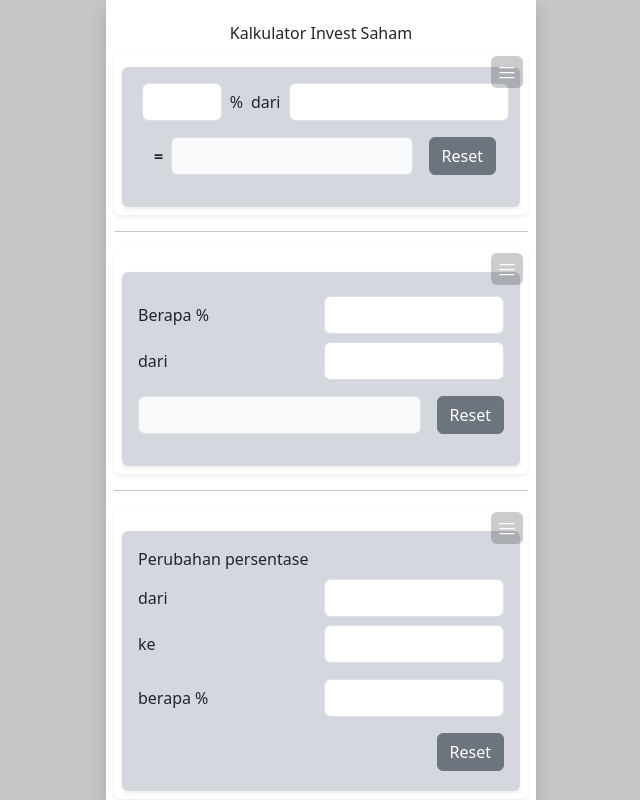
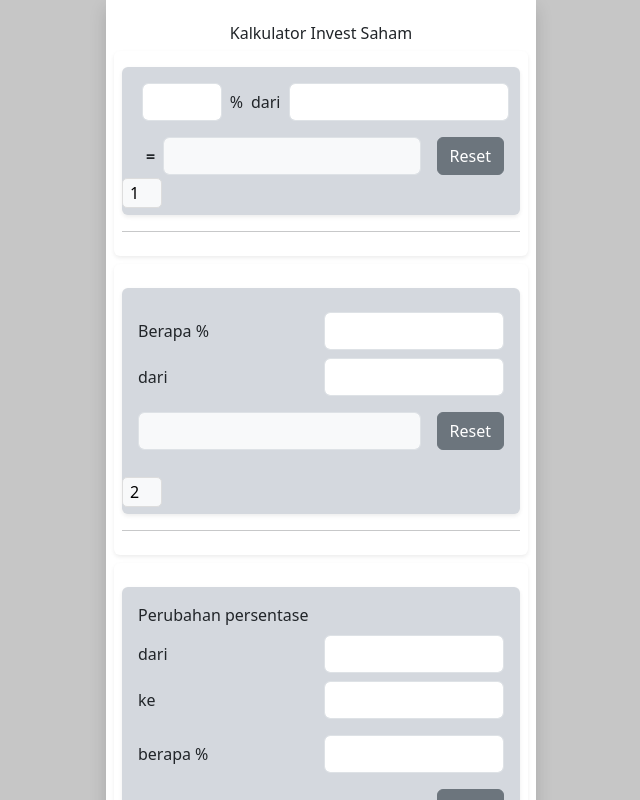
Before and after one commit to welly-im/kalon, a Next.js app: page / in a window 1280 px wide. Shown: the top 800 px of the page, without its empty margins (319-959 px from the left). Built offline with nearby package versions, Linux system fonts and the light colour scheme.

Commit message:
fix order

```diff
--- a/package.json
+++ b/package.json
@@ -10,7 +10,6 @@
   },
   "dependencies": {
     "bootstrap": "^5.3.3",
-    "framer-motion": "^12.5.0",
     "next": "15.1.6",
     "react": "^19.0.0",
     "react-dom": "^19.0.0"
--- a/src/app/page.js
+++ b/src/app/page.js
@@ -1,7 +1,6 @@
 "use client";
 import "bootstrap/dist/css/bootstrap.min.css";
 import { useState, useEffect } from "react";
-import { Reorder, motion, useDragControls } from "framer-motion";
 
 import Persen from "./persen";
 import BerapaPersen from "./pageBerapaPersen";
@@ -28,6 +27,7 @@ const defaultOrder = [
 export default function Home() {
   const [order, setOrder] = useState(defaultOrder);
 
+  // Load urutan dari localStorage
   useEffect(() => {
     const savedOrder = localStorage.getItem("componentOrder");
     if (savedOrder) {
@@ -35,9 +35,26 @@ export default function Home() {
     }
   }, []);
 
+  // Simpan ke localStorage setiap kali urutan berubah
   useEffect(() => {
     localStorage.setItem("componentOrder", JSON.stringify(order));
   }, [order]);
+
+  // Update urutan berdasarkan input angka
+  const handleOrderChange = (key, newIndex) => {
+    const newOrder = [...order];
+    const oldIndex = newOrder.indexOf(key);
+
+    // Validasi input
+    if (newIndex < 1 || newIndex > order.length) return;
+
+    // Hapus komponen dari posisi lama
+    newOrder.splice(oldIndex, 1);
+    // Masukkan ke posisi baru
+    newOrder.splice(newIndex - 1, 0, key);
+
+    setOrder(newOrder);
+  };
 
   return (
     <div
@@ -46,72 +63,41 @@ export default function Home() {
     >
       <h6 className="mt-3">Kalkulator Invest Saham</h6>
 
-      <Reorder.Group
-        axis="y"
-        values={order}
-        onReorder={setOrder}
-        className="w-100"
-        as="div"
-      >
-        {order.map((key) => {
+      {order.map((key, index) => {
         const Component = components[key];
-          const controls = useDragControls(); // Kontrol drag manual
-
-          if (!Component) return null; // Mencegah error jika komponen tidak ditemukan
+        if (!Component) return null; // Cegah error jika komponen tidak ditemukan
 
         return (
-            <Reorder.Item
+          <div
             key={key}
-              value={key}
-              as="div"
-              dragListener={false} // Matikan drag di seluruh area, hanya di ikon
-              dragControls={controls} // Gunakan kontrol manual
+            className="w-100 mb-2 p-2 bg-white shadow-sm rounded position-relative"
           >
-              <motion.div
-                className="position-relative w-100 mb-2 p-2 bg-white shadow-sm rounded"
-                layout
-                layoutTransition={{
-                  type: "spring",
-                  stiffness: 300,
-                  damping: 30,
+            {/* Input untuk mengatur urutan (Pindah ke pojok kiri bawah) */}
+            <input
+              type="number"
+              min="1"
+              max={order.length}
+              value={index + 1}
+              onChange={(e) => handleOrderChange(key, parseInt(e.target.value))}
+              className="position-absolute start-0 m-2 text-center"
+              style={{
+                width: "40px",
+                height: "30px",
+                border: "1px solid #ddd",
+                borderRadius: "5px",
+                background: "#f8f9fa",
+                bottom: "40px",
+                left: "5px !important",
+                zIndex: "10",
               }}
-              >
-                {/* Tombol hamburger di pojok kanan atas */}
-                <motion.div
-                  className="position-absolute d-flex align-items-center justify-content-center"
-                  style={{
-                    top: "5px",
-                    right: "5px",
-                    width: "32px",
-                    height: "32px",
-                    background: "rgba(0, 0, 0, 0.2)",
-                    borderRadius: "6px",
-                    cursor: "grab",
-                    zIndex: 10, // Pastikan ikon selalu di atas komponen lain
-                  }}
-                  onPointerDown={(e) => controls.start(e)} // Drag hanya lewat ikon ini
-                >
-                  <svg
-                    xmlns="http://www.w3.org/2000/svg"
-                    width="20"
-                    height="20"
-                    fill="white"
-                    viewBox="0 0 16 16"
-                  >
-                    <path d="M2 4h12v1H2zM2 8h12v1H2zM2 12h12v1H2z" />
-                  </svg>
-                </motion.div>
+            />
 
             {/* Konten Komponen */}
-                <div className="flex-grow-1">
             <Component />
+            <hr className="w-100" />
           </div>
-              </motion.div>
-              <hr className="w-100" />
-            </Reorder.Item>
         );
       })}
-      </Reorder.Group>
     </div>
   );
 }
--- a/src/app/pageBerapaPersen.js
+++ b/src/app/pageBerapaPersen.js
@@ -42,7 +42,7 @@ export default function BerapaPersen() {
         style={{ backgroundColor: "#d4d8de" }}
       >
         <form onSubmit={(e) => e.preventDefault()}>
-          <div className="mb-1">
+          <div className="mb-5">
             <div className="d-flex align-items-center justify-content-between my-2">
               <p className="my-0 me-3"> Berapa % </p>
               <input
--- a/src/app/pageHitungDividenDariJumlahLot.js
+++ b/src/app/pageHitungDividenDariJumlahLot.js
@@ -72,7 +72,7 @@ export default function HitungDividenDariJumlahLot() {
         style={{ backgroundColor: "#d4d8de" }}
       >
         <form onSubmit={(e) => e.preventDefault()}>
-          <div className="mb-1">
+          <div className="mb-2">
             <p className="mx-0 mb-0"> Hasil dividen </p>
             <div className="d-flex align-items-center justify-content-between my-2">
               <p className="my-0 me-3"> Jumlah lot</p>
--- a/src/app/pageHitungLotDividen.js
+++ b/src/app/pageHitungLotDividen.js
@@ -72,7 +72,7 @@ export default function HitungLotDividen() {
         style={{ backgroundColor: "#d4d8de" }}
       >
         <form onSubmit={(e) => e.preventDefault()}>
-          <div className="mb-1">
+          <div className="mb-2">
             <p className="mx-0 mb-0">
               {" "}
               Hitung jumlah lot dan dividen dari modal{" "}
--- a/src/app/persen.js
+++ b/src/app/persen.js
@@ -63,7 +63,7 @@ export default function Persen() {
               />
             </div>
           </div>
-          <div className="d-flex align-items-center justify-content-center p-0 mx-2 mb-3">
+          <div className="d-flex align-items-center justify-content-center p-0 mb-4">
             <p className="fw-bold mx-2 mb-0"> = </p>
             <input
               type="text"
--- a/src/app/perubahanPersen.js
+++ b/src/app/perubahanPersen.js
@@ -41,7 +41,7 @@ export default function PerubahanPersen() {
         style={{ backgroundColor: "#d4d8de" }}
       >
         <form onSubmit={(e) => e.preventDefault()}>
-          <div className="mb-1">
+          <div className="mb-2">
             <p className="mx-0 mb-0"> Perubahan persentase </p>
             <div className="d-flex align-items-center justify-content-between my-2">
               <p className="my-0 me-3"> dari</p>
```
Also changed, not shown: 1 other file (tests, documents, lock files or other folders). Lines whose indentation alone changed are shown as unchanged.
